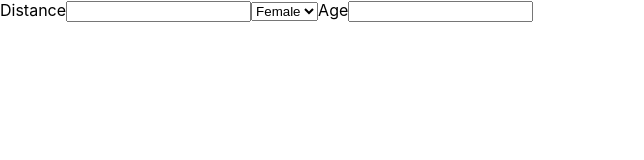
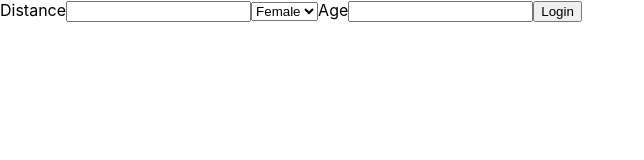
Before and after one commit to salindholm/cooper_client, a React (Create React App) app: page / in a window 1280 px wide. Shown: the top 160 px of the page, without its empty margins (0-644 px from the left). Built offline with nearby package versions, Linux system fonts and the light colour scheme.

Commit message:
Adding login button to App.jsx

```diff
--- a/src/App.jsx
+++ b/src/App.jsx
@@ -17,6 +17,7 @@ class App extends Component {
     return (
       <>
       <InputFields onChangeHandler={this.onChangeHandler} />
+      <button id="login">Login</button>
       <DisplayCooperResult
         distance={this.state.distance}
         gender={this.state.gender}
```
